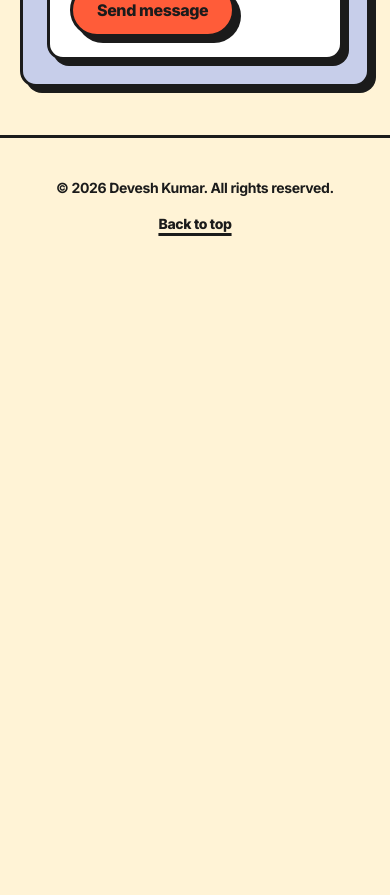
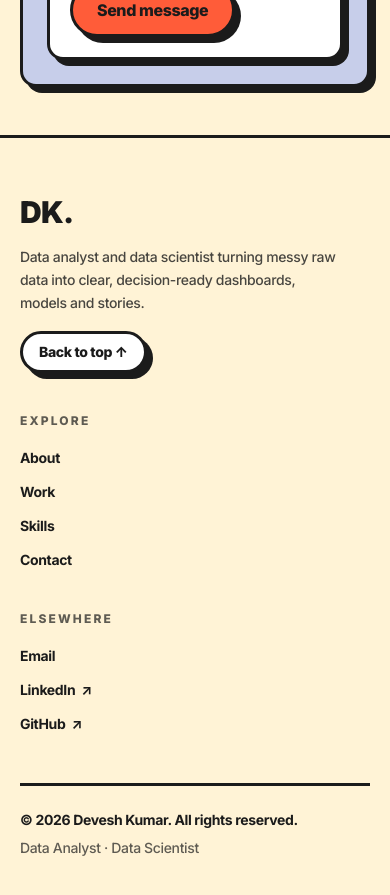
Before and after one commit to Devesh-NEMO/personal_website, a Next.js app: page / in a window 390 px wide. Shown: the part 8020-8915 px from the top of the page. Before the commit the page ends 8294 px from the top, so only its background shows below. Built offline with nearby package versions, Linux system fonts and the light colour scheme; no server answers; the database is empty.

Commit message:
Redesign footer as a three-column section
- Brand mark + description + back-to-top on the left, the page sections
  and the outbound links as two lists, a copyright/role bottom bar
- Wire the footer to getSiteContent (nav + links) so it shares one source
  with the navbar and contact section

```diff
--- a/src/app/(site)/page.tsx
+++ b/src/app/(site)/page.tsx
@@ -53,7 +53,7 @@ export default async function HomePage() {
         <Contact contact={siteContent.contact} />
       </main>
 
-      <Footer />
+      <Footer nav={siteContent.nav} links={siteContent.links} />
     </>
   );
 }
--- a/src/components/Footer.tsx
+++ b/src/components/Footer.tsx
@@ -1,24 +1,142 @@
+import type { ReactNode } from "react";
+
 import { Reveal } from "@/components/ui/Reveal";
 import { site } from "@/data/site";
+import { trackAttrs } from "@/lib/analytics";
+import { motion } from "@/lib/constants";
+import type { ActionLink, ProfileNav, SiteLinks } from "@/types";
 
-/** Site footer: copyright line plus a back-to-top link. */
-export function Footer() {
+/**
+ * Site footer.
+ *
+ * Three columns: the brand mark with a one-line description and the
+ * back-to-top control, then the in-page sections, then the outbound addresses.
+ * A bottom bar carries the copyright and the role.
+ *
+ * The sections and the addresses are the same data the navbar and the contact
+ * section read (passed in from `getSiteContent`), so editing a link in the
+ * admin updates all three at once.
+ */
+export function Footer({ nav, links }: { nav: ProfileNav; links: SiteLinks }) {
+  const elsewhere: ActionLink[] = [
+    {
+      label: "Email",
+      href: `mailto:${links.email}`,
+      ariaLabel: `Email me at ${links.email}`,
+    },
+    {
+      label: "LinkedIn",
+      href: links.linkedin,
+      external: true,
+      ariaLabel: "LinkedIn profile, opens in a new tab",
+    },
+    {
+      label: "GitHub",
+      href: links.github,
+      external: true,
+      ariaLabel: "GitHub profile, opens in a new tab",
+    },
+  ];
+
+  // Only offered once a CV has actually been published (see SiteLinks.cv).
+  if (links.cv) {
+    elsewhere.push({
+      label: "CV",
+      href: links.cv,
+      external: true,
+      ariaLabel: "Download CV, opens in a new tab",
+    });
+  }
+
   return (
-    <footer className="border-t-[3px] border-fg px-5 py-10 sm:px-8">
-      {/* `none` is a plain fade — the brief asks for no movement down here. */}
-      <Reveal
-        direction="none"
-        className="mx-auto flex max-w-5xl flex-col items-center justify-between gap-4 sm:flex-row"
-      >
-        <p className="text-sm font-bold tracking-tight">{site.copyright}</p>
+    <footer className="border-t-[3px] border-fg px-5 py-14 sm:px-8">
+      <div className="mx-auto w-full max-w-5xl">
+        <div className="grid gap-10 lg:grid-cols-[1.6fr_1fr_1fr] lg:gap-12">
+          {/* Brand: the mark, a one-line pitch, and the way back to the top. */}
+          <Reveal direction="up" className="flex flex-col items-start gap-4">
+            <p className="text-3xl font-black tracking-tight">{nav.logo}</p>
 
-        <a
-          href="#top"
-          className="text-sm font-extrabold tracking-tight underline decoration-[3px] underline-offset-4 transition-colors hover:decoration-accent"
-        >
-          Back to top
-        </a>
-      </Reveal>
+            <p className="max-w-xs text-sm leading-relaxed font-medium tracking-tight opacity-80">
+              {site.description}
+            </p>
+
+            <a
+              href="#top"
+              className="brutal-pill brutal-border bg-surface px-4 py-2 text-sm font-extrabold tracking-tight shadow-brutal transition-transform duration-150 hover:-translate-x-[2px] hover:-translate-y-[2px] hover:bg-mint"
+            >
+              Back to top <span aria-hidden="true">↑</span>
+            </a>
+          </Reveal>
+
+          {/* The in-page sections, mirrored from the navbar. */}
+          <Reveal direction="up" delay={motion.stagger}>
+            <nav aria-label="Footer sections">
+              <FooterColumnTitle>Explore</FooterColumnTitle>
+
+              <ul className="flex flex-col gap-2.5">
+                {nav.links.map((link) => (
+                  <li key={link.href}>
+                    <a
+                      href={link.href}
+                      className="text-sm font-bold tracking-tight transition-colors hover:text-accent"
+                    >
+                      {link.label}
+                    </a>
+                  </li>
+                ))}
+              </ul>
+            </nav>
+          </Reveal>
+
+          {/* Where else to find me. */}
+          <Reveal direction="up" delay={motion.stagger * 2}>
+            <FooterColumnTitle>Elsewhere</FooterColumnTitle>
+
+            <ul className="flex flex-col gap-2.5">
+              {elsewhere.map((action) => {
+                const method = action.label.toLowerCase();
+                return (
+                  <li key={action.label}>
+                    <a
+                      href={action.href}
+                      aria-label={action.ariaLabel}
+                      {...(action.external
+                        ? { target: "_blank", rel: "noopener noreferrer" }
+                        : {})}
+                      {...trackAttrs("contact_click", { method })}
+                      className="group inline-flex items-center gap-1.5 text-sm font-bold tracking-tight transition-colors hover:text-accent"
+                    >
+                      {action.label}
+                      {action.external ? (
+                        <span
+                          aria-hidden="true"
+                          className="transition-transform duration-150 group-hover:-translate-y-0.5 group-hover:translate-x-0.5"
+                        >
+                          ↗
+                        </span>
+                      ) : null}
+                    </a>
+                  </li>
+                );
+              })}
+            </ul>
+          </Reveal>
+        </div>
+
+        <div className="mt-12 flex flex-col justify-between gap-2 border-t-[3px] border-fg pt-6 sm:flex-row sm:items-center">
+          <p className="text-sm font-bold tracking-tight">{site.copyright}</p>
+          <p className="text-sm font-medium tracking-tight opacity-70">{site.role}</p>
+        </div>
+      </div>
     </footer>
   );
 }
+
+/** The small uppercase heading above each footer list. */
+function FooterColumnTitle({ children }: { children: ReactNode }) {
+  return (
+    <p className="mb-4 text-xs font-extrabold tracking-[0.18em] uppercase opacity-70">
+      {children}
+    </p>
+  );
+}
```
